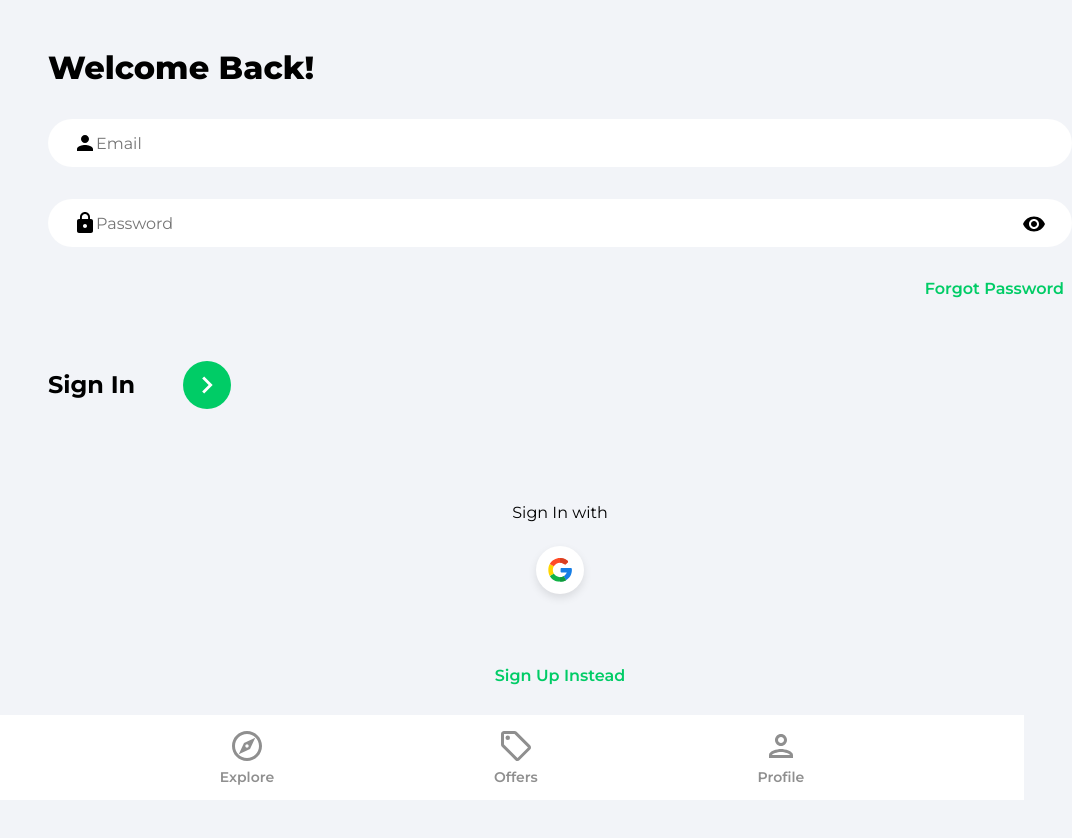
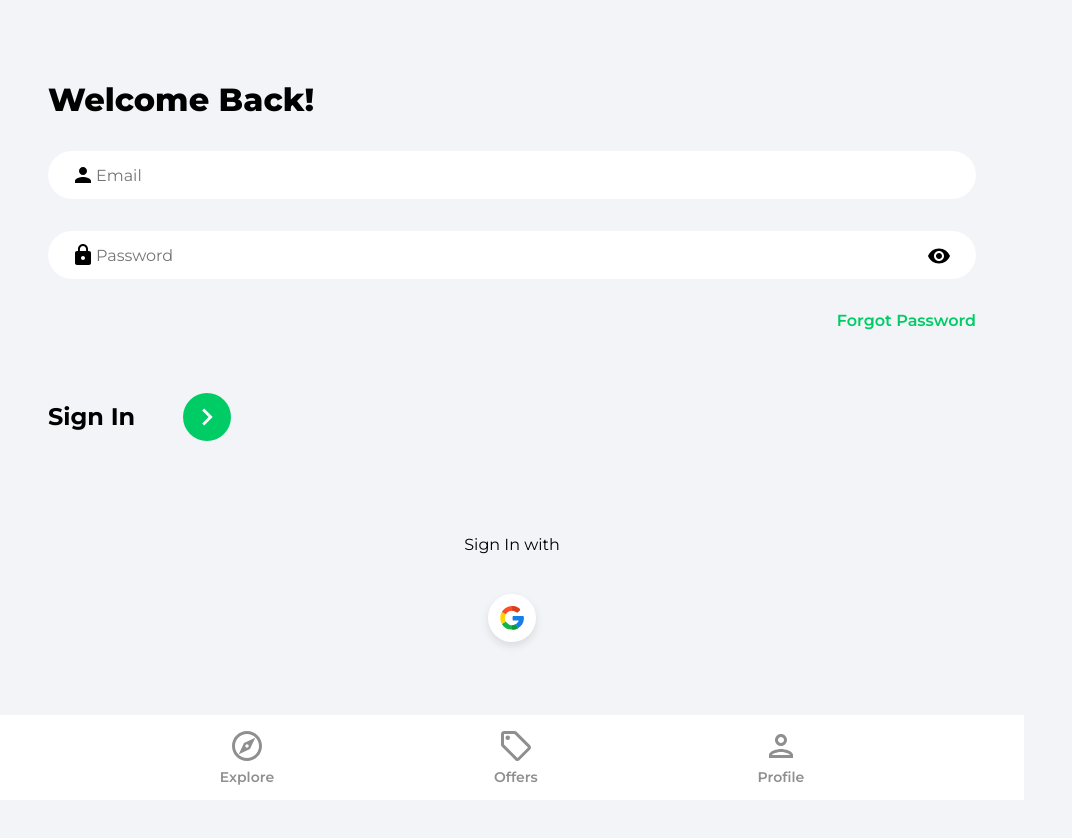
Before and after one commit to AshwiniParaye1/The_Home_Genies, a React (Create React App) app: page /sign-in in a window 1024 px wide. Shown: the top 838 px of the page, 1072 px wide, since content can reach past the window. Built offline with nearby package versions, Linux system fonts and the light colour scheme.

Commit message:
css modified

```diff
--- a/src/index.css
+++ b/src/index.css
@@ -1,17 +1,23 @@
 @import url('https://fonts.googleapis.com/css2?family=Montserrat:wght@200;300;400;500;600;700;800;900&display=swap');
+
 * {
   box-sizing: border-box;
 }
 
 html::-webkit-scrollbar {
   display: none;
+  overflow: auto;
 }
+
 
 body {
   font-family: 'Montserrat', sans-serif;
   background-color: #f2f4f8;
   margin: 0;
   box-sizing: border-box;
+  /* height: 100%;
+  width: 100%; */
+  /* overflow: auto; */
 }
 
 a {
@@ -41,7 +47,9 @@ button {
   padding: 0 3rem;
   font-size: 1rem;
 }
+
 @media (min-width: 1100px) {
+
   .input,
   .passwordInput,
   .emailInput,
@@ -94,7 +102,9 @@ button {
 .explore {
   margin: 1rem;
 }
+
 @media (min-width: 1024px) {
+
   .pageContainer,
   .offers,
   .profile,
@@ -102,10 +112,20 @@ button {
   .category,
   .explore {
     margin: 3rem;
-    width: 100%;
-    height: 100%;
-    /* padding-bottom: 3rem; */
-    /* background-color: red; */
+  }
+}
+
+@media (max-width: 1024px) and (min-width: 300px) {
+
+  .pageContainer,
+  .offers,
+  .profile,
+  .listingDetails,
+  .category,
+  .explore {
+    margin: 3rem;
+    padding-bottom: 5rem;
+    overflow: hidden;
   }
 }
 
@@ -120,10 +140,9 @@ button {
   display: flex;
   justify-content: center;
   align-items: center;
-
 }
 
-.pageContainer{
+.pageContainer {
   margin-bottom: 10rem;
 }
 
@@ -135,10 +154,12 @@ button {
   border-radius: 50%;
   animation: spin 1.2s linear infinite;
 }
+
 @keyframes spin {
   0% {
     transform: rotate(0deg);
   }
+
   100% {
     transform: rotate(360deg);
   }
@@ -190,6 +211,7 @@ button {
   font-weight: 600;
   color: #8f8f8f;
 }
+
 .navbarListItemNameActive {
   color: #2c2c2c;
 }
@@ -226,7 +248,6 @@ button {
   color: #00cc66;
   font-weight: 600;
   text-align: right;
-  margin-right: 0.5rem;
 }
 
 .signInBar,
@@ -244,7 +265,9 @@ button {
 .signUpText {
   cursor: pointer;
 }
+
 @media (min-width: 1024px) {
+
   .signInBar,
   .signUpBar {
     justify-content: start;
@@ -267,7 +290,9 @@ button {
   background-color: #00cc66;
   border-radius: 50%;
 }
+
 @media (min-width: 1024px) {
+
   .signInButton,
   .signUpButton {
     margin-left: 3rem;
@@ -287,7 +312,7 @@ button {
   justify-content: center;
   align-items: center;
   padding: 0.75rem;
-  margin: 0.5rem;
+  margin: 1.5rem;
   width: 3rem;
   height: 3rem;
   background-color: #ffffff;
@@ -297,7 +322,6 @@ button {
 
 .socialIconImg {
   width: 100%;
-
 }
 
 .registerLink {
@@ -313,6 +337,7 @@ button {
     margin-bottom: 10rem;
   }
 }
+
 @media (max-height: 536px) {
   .explore {
     margin-bottom: 10rem;
@@ -331,7 +356,6 @@ button {
 .swiper-container {
   min-height: 225px;
   height: 23vw;
-
 }
 
 .swiper-pagination-bullet-active {
@@ -342,15 +366,11 @@ button {
   position: relative;
   width: 100%;
   height: 100%;
-
 }
 
 .swiperSlideImg {
   width: 100%;
-  height: 100;
   object-fit: cover;
-
-
 }
 
 .swiperSlideText {
@@ -364,6 +384,7 @@ button {
   background-color: rgba(0, 0, 0, 0.8);
   padding: 0.5rem;
 }
+
 @media (min-width: 1024px) {
   .swiperSlideText {
     font-size: 1.75rem;
@@ -381,6 +402,7 @@ button {
   padding: 0.25rem 0.5rem;
   border-radius: 1rem;
 }
+
 @media (min-width: 1024px) {
   .swiperSlidePrice {
     font-size: 1.25rem;
@@ -391,6 +413,7 @@ button {
   display: flex;
   justify-content: space-between;
 }
+
 .exploreCategories a {
   width: 48%;
 }
@@ -420,7 +443,6 @@ button {
 .categoryListing {
   display: flex;
   justify-content: space-between;
-
   align-items: center;
   margin-bottom: 1rem;
   position: relative;
@@ -436,6 +458,7 @@ button {
   border-radius: 1.5rem;
   object-fit: cover;
 }
+
 @media (min-width: 1024px) {
   .categoryListingImg {
     width: 19%;
@@ -446,6 +469,7 @@ button {
 .categoryListingDetails {
   width: 65%;
 }
+
 @media (min-width: 1024px) {
   .categoryListingDetails {
     width: 79%;
@@ -555,6 +579,7 @@ button {
   padding: 0;
   list-style-type: none;
 }
+
 .listingDetailsList li {
   margin: 0.3rem 0;
   font-weight: 500;
@@ -573,6 +598,7 @@ button {
   overflow-x: hidden;
   margin-bottom: 3rem;
 }
+
 @media (min-width: 1024px) {
   .leafletContainer {
     height: 400px;
@@ -684,10 +710,11 @@ button {
 .profileEmailActive,
 .profileNameActive {
   all: unset;
-  margin: 0.3  rem 0;
+  margin: 0.3rem 0;
   font-weight: 600;
   width: 100%;
 }
+
 .profileNameActive {
   background-color: rgba(44, 44, 44, 0.1);
 }
@@ -698,6 +725,7 @@ button {
 .profileEmailActive {
   font-weight: 500;
 }
+
 .profileEmailActive {
   background-color: rgba(44, 44, 44, 0.1);
 }
@@ -755,6 +783,7 @@ button {
   justify-content: center;
   align-items: center;
 }
+
 .formButtonActive {
   background-color: #00cc66;
   color: #ffffff;
@@ -773,6 +802,7 @@ button {
   outline: none;
   font-family: 'Montserrat', sans-serif;
 }
+
 .formInputSmall,
 .formInputFile {
   margin-right: 3rem;
@@ -810,6 +840,7 @@ button {
 .formInputFile {
   width: 100%;
 }
+
 .formInputFile::-webkit-file-upload-button {
   background-color: #00cc66;
   border: none;
```
